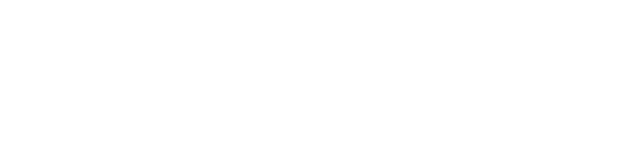
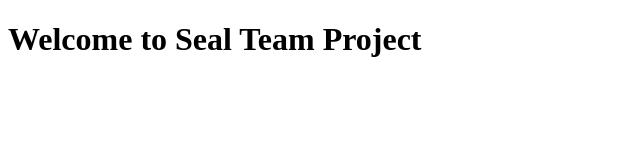
Before and after one commit to KinglyCode/seal-team-4, a plain HTML site: page index.html in a window 1280 px wide. Shown: the whole page, without its empty margins (0-640 px from the left). Drawn offline with Linux system fonts and the light colour scheme.

Commit message:
adds h1 tag

```diff
--- a/index.html
+++ b/index.html
@@ -7,6 +7,6 @@
     <title>Seals</title>
 </head>
 <body>
-
+    <h1>Welcome to Seal Team Project</h1>
 </body>
 </html>
```
